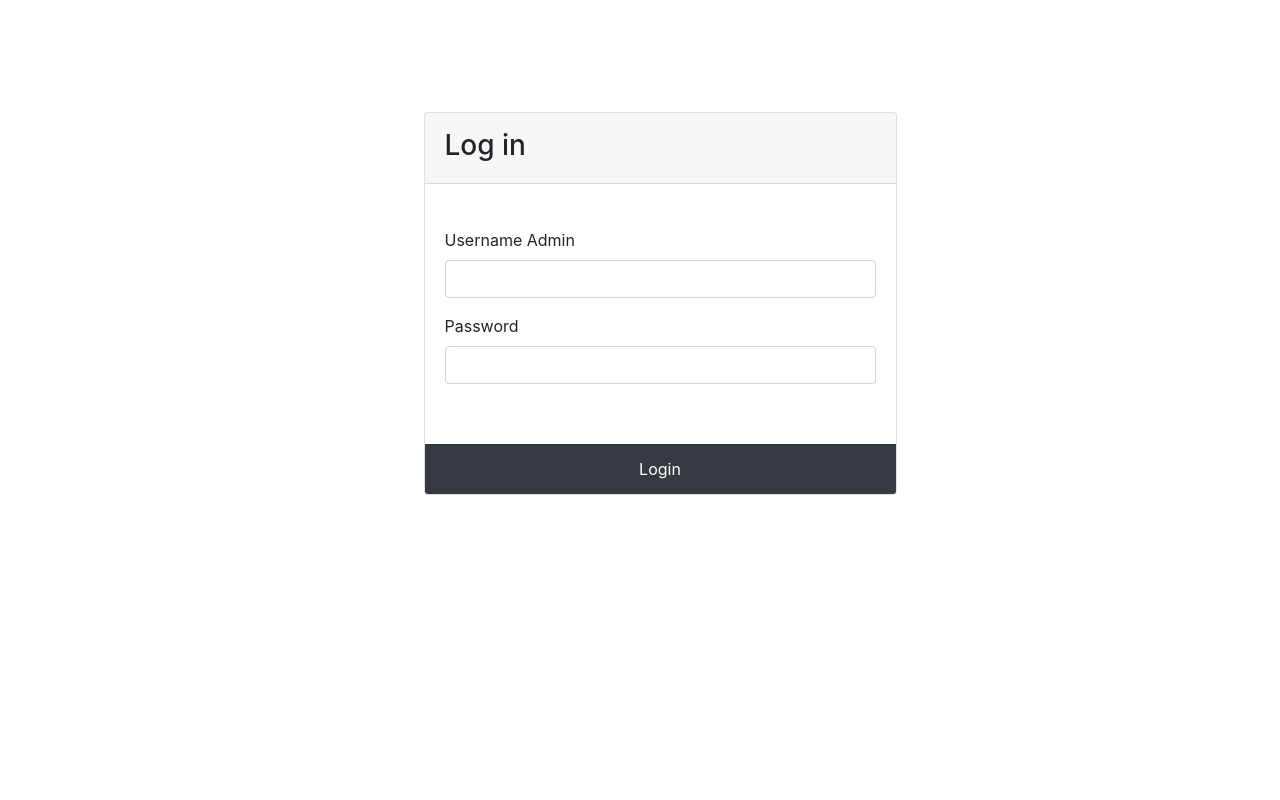
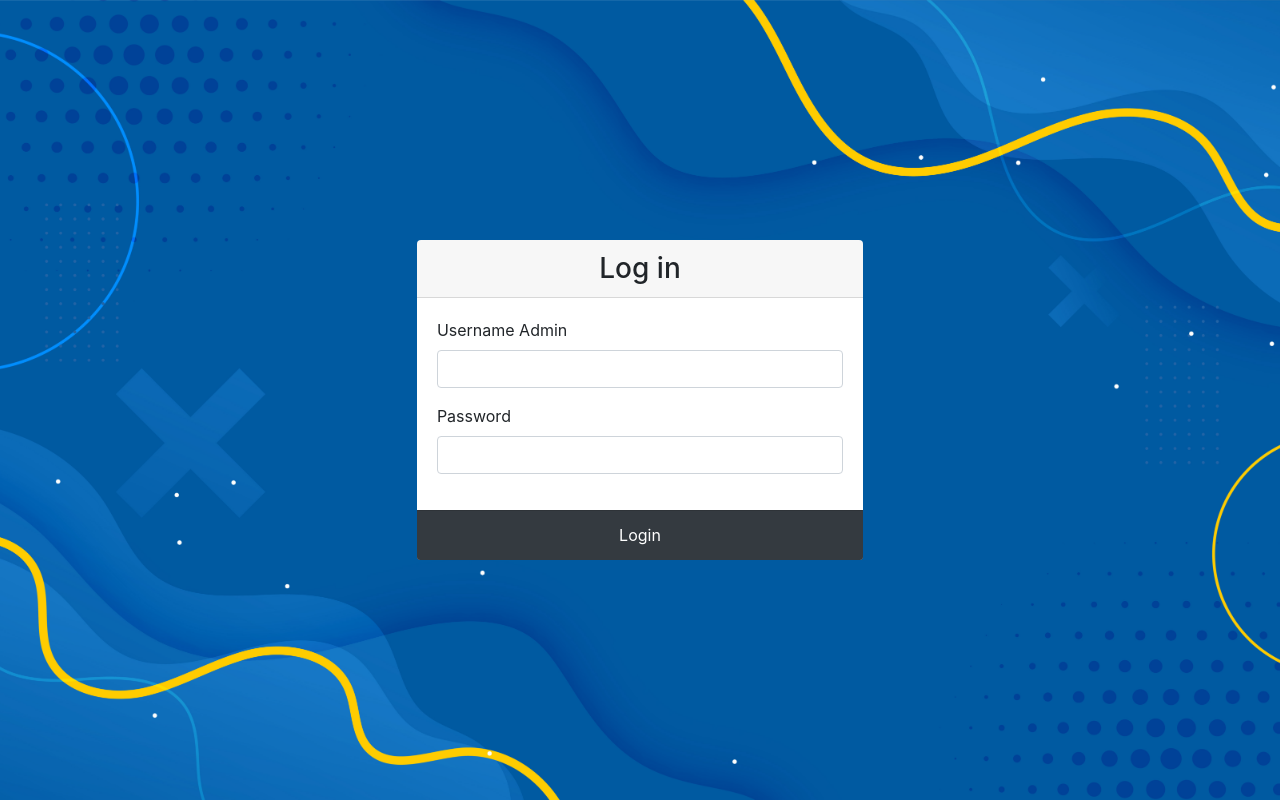
Before and after one commit to ariwijayaputra/PeakGroundAcceleration, a PHP site: page /login.php in a window 1280 px wide. Run offline with PHP 8.4, Linux system fonts and the light colour scheme; some libraries are stand-ins or nearby versions.

Commit message:
penambahan background pada login page

```diff
--- a/mqtt esp8266 accel/web/login.php
+++ b/mqtt esp8266 accel/web/login.php
@@ -1,6 +1,6 @@
 
 <!DOCTYPE html>
-<html>
+<html style=" height: 100%;">
 <head>
     <title>Login</title>
     <link rel="stylesheet" href="https://maxcdn.bootstrapcdn.com/bootstrap/4.5.2/css/bootstrap.min.css">
@@ -10,20 +10,25 @@
     <link rel="stylesheet" href="https://cdn.jsdelivr.net/npm/bootstrap-icons@1.4.1/font/bootstrap-icons.css">
     <link rel="preconnect" href="https://fonts.gstatic.com">
     <link href="https://fonts.googleapis.com/css2?family=Montserrat:wght@300;400&display=swap" rel="stylesheet"></head>
-<body>
-    <div class="d-flex justify-content-center container-fluid mt-lg-3">
-        <div class="col-lg-6 pt-lg-5 px-lg-5">
-            <div class="card mt-lg-5 mr-lg-2 ml-lg-5 ">
-                <div class="card-header pt-3 ">
-                    <h3 class="py-0">Log in</h3>
+<body style="
+    background-image: url('./blueAbstract.jpg');
+    height: 100%;
+    background-position: center;
+    background-repeat: no-repeat;
+    background-size: cover;">
+    <div class="d-flex justify-content-center container-fluid h-100" >
+        <div class="col-lg-6 my-auto mx-auto">
+            <div class="card w-75 mx-auto border-0">
+                <div class="card-header">
+                    <h3 class="py-0 text-center mb-0">Log in</h3>
                 </div>
                 <div class="card-body">
                     <form action="action.php?action=auth" method="POST">
-                        <div class="form-group pt-4">
+                        <div class="form-group">
                           <label for="admin">Username Admin</label><br>
                           <input type="text" class= "form-control" id="admin" name="admin" value="">
                         </div>
-                        <div class="form-group pb-4">
+                        <div class="form-group">
                             <label for="password">Password</label><br>
                             <input type="password" class= "form-control" id="password" name="password" value="">
                         </div>
```
Also changed, not shown: mqtt esp8266 accel/web/blueAbstract.jpg (added).
